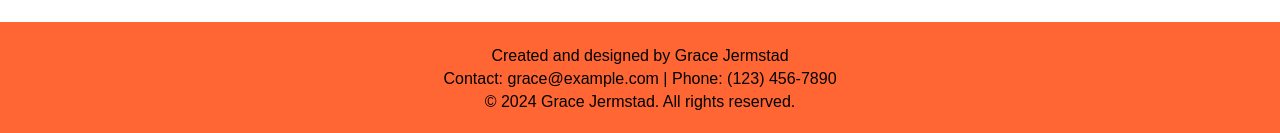
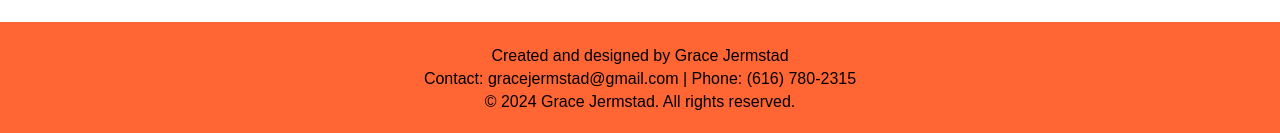
Before and after one commit to gracejermstad/portfolio, a plain HTML site: page about.html in a window 1280 px wide. Shown: the part 2575-2708 px from the top of the page. Drawn offline with Linux system fonts and the light colour scheme; a web font is replaced by a local one.

Commit message:
Update about.html

```diff
--- a/about.html
+++ b/about.html
@@ -117,7 +117,7 @@
 <footer>
   <div class="footer-content">
       <p>Created and designed by Grace Jermstad</p>
-      <p>Contact: <a href="mailto:grace@example.com">grace@example.com</a> | Phone: (123) 456-7890</p>
+      <p>Contact: <a href="mailto:gracejermstad@gmail.com">gracejermstad@gmail.com</a> | Phone: (616) 780-2315</p>
       <p>&copy; <span id="year"></span> Grace Jermstad. All rights reserved.</p>
   </div>
 
```
